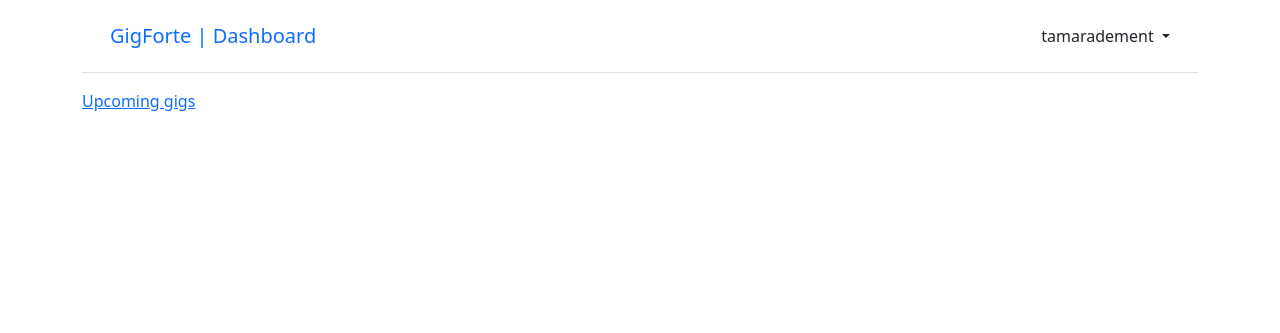
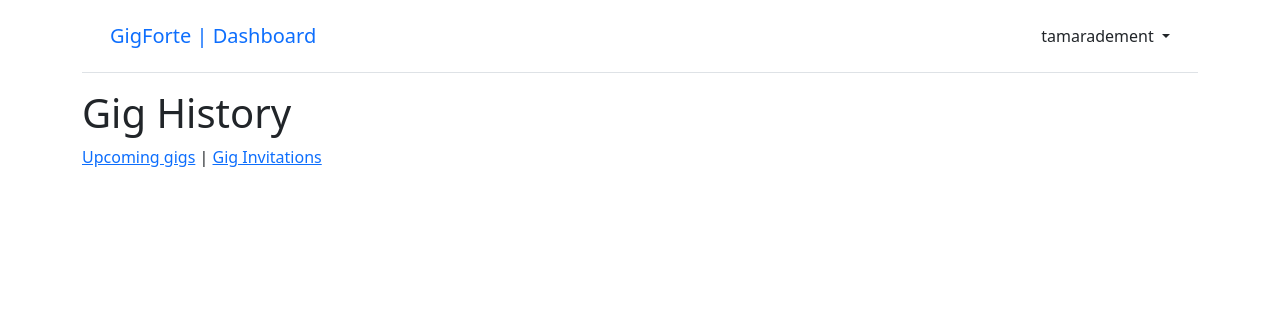
Before and after one commit to tamaradement/gig-forte-1, a Django app: page /gigs/history in a window 1280 px wide. Shown: the top 333 px of the page. Run offline with Django 3.2, Linux system fonts and the light colour scheme; a user stored in the database is signed in; data comes from the database, SQL or seed files in the repository; both versions use the stored data as it was after the commit; parts of the project's set-up code (start-up, migrations or seed data) failed here and were passed over.

Commit message:
Gig decline form

```diff
--- a/gigs/models.py
+++ b/gigs/models.py
@@ -43,6 +43,7 @@ class Gig(models.Model):
     )
     personnel = models.ManyToManyField(CustomUser, related_name='gig_staff')
     acccepts = models.ManyToManyField(CustomUser, related_name='gig_accepts')
+    declines = models.ManyToManyField(CustomUser, related_name='gig_declines')
 
     def __str__(self):
         return self.title
--- a/gigs/urls.py
+++ b/gigs/urls.py
@@ -8,6 +8,7 @@ from .views import (
     GigHistory,
     GigInvitations,
     AcceptGigView,
+    DeclineGigView,
     VenueList,
     VenueDetailView,
     VenueUpdateView,
@@ -24,6 +25,7 @@ urlpatterns = [
     path("history", GigHistory.as_view(), name="gig_history"),
     path("gig_invites", GigInvitations.as_view(), name="gig_invitations"),
     path("<int:pk>/accept", AcceptGigView, name='accept_gig'),
+    path("<int:pk>/decline", DeclineGigView, name='decline_gig'),
     path("", GigListView.as_view(), name="gig_list"),
     # Venues
     path("venues/<int:pk>/", VenueDetailView.as_view(), name="venue_detail"),
--- a/gigs/views.py
+++ b/gigs/views.py
@@ -13,6 +13,14 @@ def AcceptGigView(request, pk):
     gig.acccepts.add(request.user)
     gig.personnel.remove(request.user)
     return HttpResponseRedirect(reverse('gig_detail', args=[str(pk)]))
+
+def DeclineGigView(request, pk):
+    gig = get_object_or_404(Gig, id=request.POST.get('gig_id'))
+    gig.declines.add(request.user)
+    gig.personnel.remove(request.user)
+    if gig.acccepts.filter(id=request.user.id).exists():
+        gig.acccepts.remove(request.user)
+    return HttpResponseRedirect(reverse('gig_invitations'))
 
 
 class GigListView(LoginRequiredMixin, ListView):
@@ -44,7 +52,7 @@ class GigHistory(LoginRequiredMixin, ListView):
 
 
     def get_queryset(self):
-        user_is_personnel = Gig.objects.filter(personnel=self.request.user).exclude  (event_date__gte=datetime.date.today()).distinct()
+        user_is_personnel = Gig.objects.filter(acccepts=self.request.user).exclude  (event_date__gte=datetime.date.today()).distinct()
 
         user_is_bandleader = Gig.objects.filter(bandleader=self.request.user).exclude(event_date__gte=datetime.date.today()).distinct()
 
--- a/templates/gigs/gig_history.html
+++ b/templates/gigs/gig_history.html
@@ -2,7 +2,11 @@
 {% block title %}Gig History{% endblock title %}
 
 {% block content %}
-<p><a href="{% url 'gig_list' %}">Upcoming gigs</a></p>
+<h1>Gig History</h1>
+<p>
+    <a href="{% url 'gig_list' %}">Upcoming gigs</a> |
+    <a href="{% url 'gig_invitations' %}">Gig Invitations</a>
+</p>
 {% for gig in object_list %}
 <div class="card">
     <div class="card-header">
--- a/templates/gigs/gig_invitations.html
+++ b/templates/gigs/gig_invitations.html
@@ -2,7 +2,11 @@
 {% block title %}Gig Invitations{% endblock title %}
 
 {% block content %}
-<p><a href="{% url 'gig_list' %}">Upcoming gigs</a></p>
+<h1>Gig Invitations</h1>
+<p>
+    <a href="{% url 'gig_list' %}">Upcoming Gigs</a> |
+    <a href="{% url 'gig_history' %}">Gig history</a>
+</p>
 {% for gig in object_list %}
 <div class="card">
     <div class="card-header">
--- a/templates/gigs/gig_list.html
+++ b/templates/gigs/gig_list.html
@@ -2,8 +2,12 @@
 {% block title %}Gig list{% endblock title %}
 
 {% block content %}
+<h1>Upcoming Gigs</h1>
 <a href="{% url 'gig_new' %}"> + Add gig</a>
-<p><a href="{% url 'gig_history' %}">Gig history</a></p>
+<p>
+    <a href="{% url 'gig_history' %}">Gig history</a> |
+    <a href="{% url 'gig_invitations' %}">Gig Invitations</a>
+</p>
 {% for gig in object_list %}
 <div class="card">
     <div class="card-header">
```
Also changed, not shown: templates/gigs/gig_detail.html (+19 -3 lines), db.sqlite3, gigs/migrations/0010_auto_20220728_0938.py (added).
